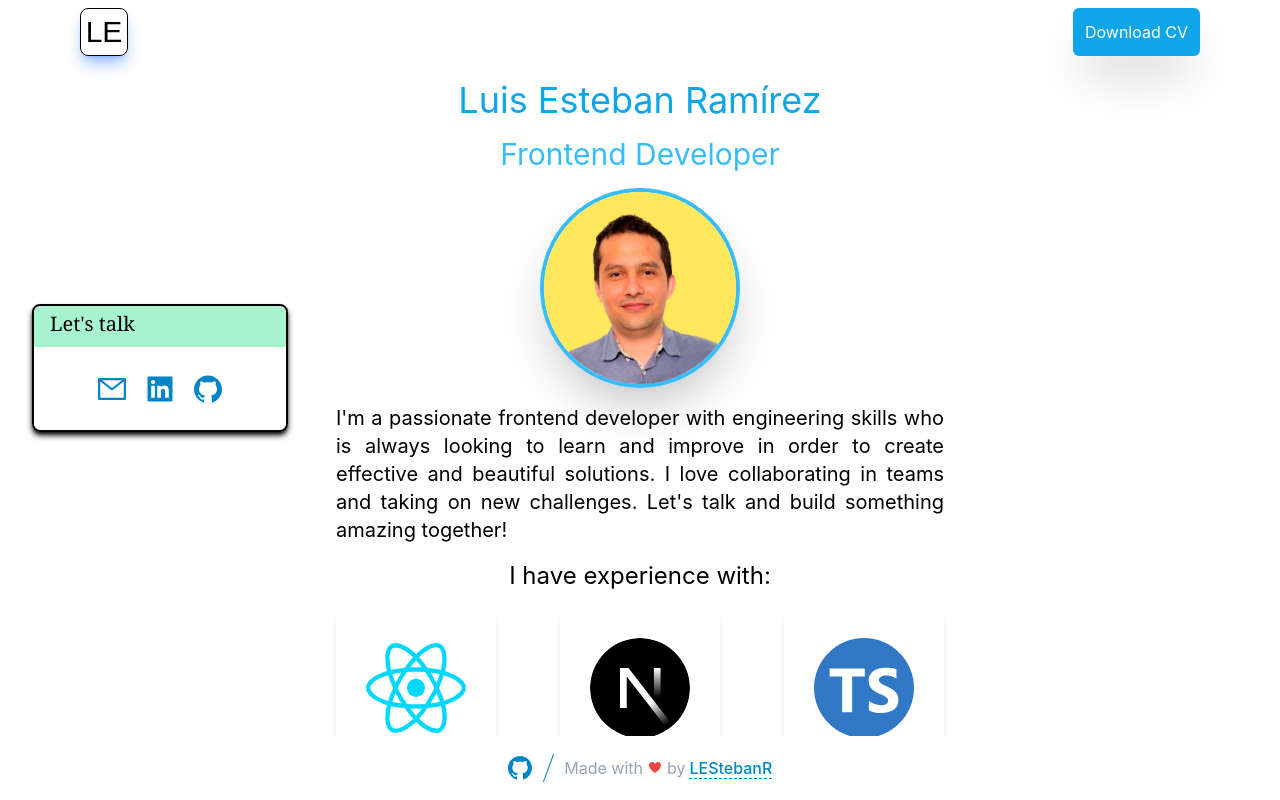
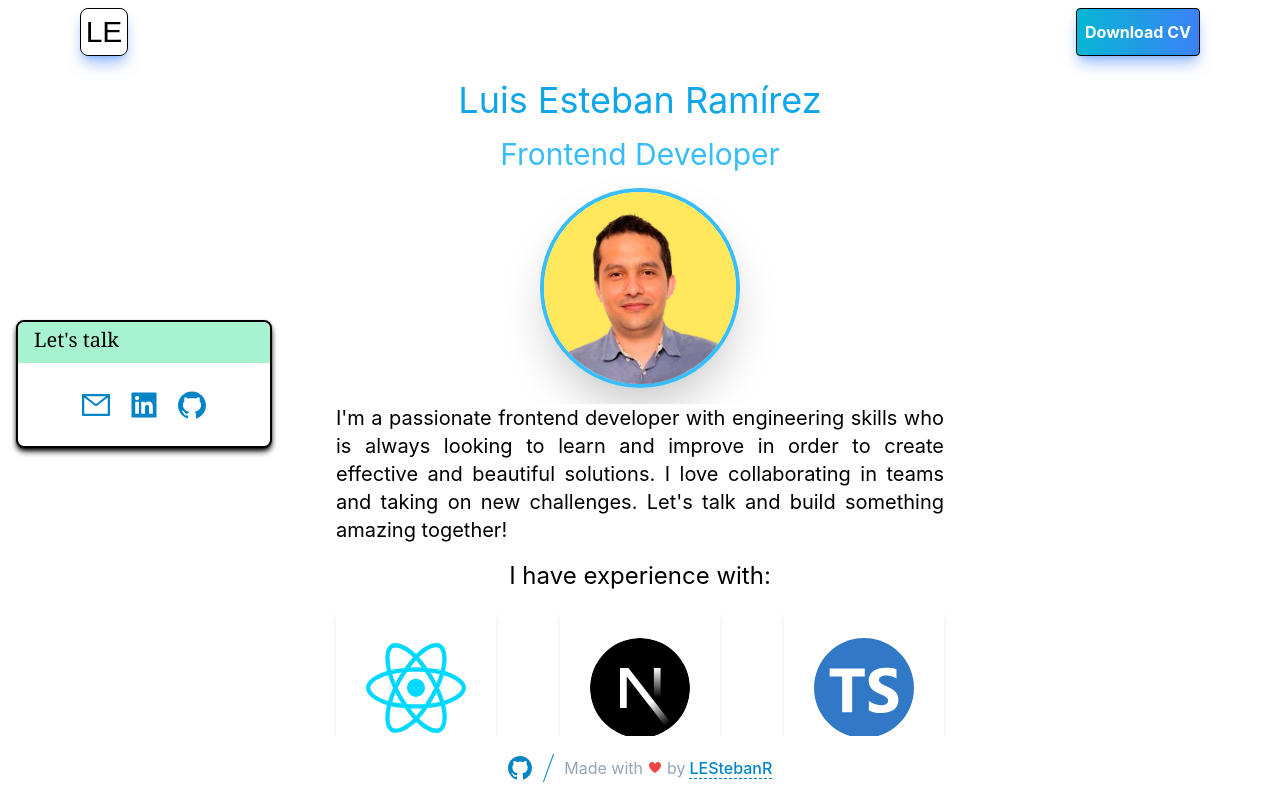
Before and after one commit to LEstebanR/lesteban, a Next.js app: page / in a window 1280 px wide. Shown: the top 800 px of the page. Built offline with nearby package versions, Linux system fonts and the light colour scheme; a web font is replaced by a local one.

Commit message:
fix button in header

```diff
--- a/src/components/About.tsx
+++ b/src/components/About.tsx
@@ -69,7 +69,7 @@ const About: FC = () => {
         alt="profile picture"
         className="rounded-full border-4 border-sky-400 shadow-2xl"
       />
-      <p className="text-justify text-xl">
+      <p className="text-justify text-xl bg-white">
         I&apos;m a passionate frontend developer with engineering skills who is
         always looking to learn and improve in order to create effective and
         beautiful solutions. I love collaborating in teams and taking on new
--- a/src/components/Contact.tsx
+++ b/src/components/Contact.tsx
@@ -30,7 +30,7 @@ const ContactMobile = () => {
 
 const ContactDesktop = () => {
   return (
-    <div className="md:block hidden border-2 border-black rounded-lg h-32 w-64 shadow-md shadow-black">
+    <div className="md:block hidden border-2 border-black rounded-lg h-32 w-64 shadow-md shadow-black bg-white">
       <div className="h-1/3 bg-secondary rounded-t-lg">
         <p className="p-1 px-4 font-serif text-bold">Let&apos;s talk</p>
       </div>
@@ -59,7 +59,7 @@ const ContactDesktop = () => {
 
 const Contact: FC = () => {
   return (
-    <div className="flex z-10 md:w-72 p-4 text-xl justify-center items-center bg-white">
+    <div className="flex z-10 md:w-72  text-xl w-screen">
       <ContactMobile />
       <ContactDesktop />
     </div>
--- a/src/components/Header/Header.tsx
+++ b/src/components/Header/Header.tsx
@@ -4,10 +4,11 @@ import DesktopMenu from './DesktopMenu'
 import Logo from '../Logo'
 import Link from 'next/link'
 import Button from '../UI/Button'
+import Contact from '../Contact'
 
 const Header: FC = () => {
   return (
-    <header className="w-full h-12 sticky top-0 z-50 flex justify-between items-center md:px-20 px-4 m-0">
+    <header className="w-full h-16 sticky top-0 z-50 flex justify-between items-center md:px-20 bg-white px-4 py-2">
       <div>
         <Logo />
       </div>
--- a/src/components/UI/Button.tsx
+++ b/src/components/UI/Button.tsx
@@ -6,7 +6,7 @@ interface props {
 
 const Button: React.FC<props> = ({ children }) => {
   return (
-    <button className="rounded-md bg-sky-500 p-3 text-white shadow-2xl">
+    <button className="bg-gradient-to-r from-cyan-500 to-blue-500 hover:bg-blue-700 text-white font-bold p-2 border border-black rounded shadow-lg shadow-blue-500/50 h-12">
       {children}
     </button>
   )
--- a/src/components/UI/Layout.tsx
+++ b/src/components/UI/Layout.tsx
@@ -9,15 +9,15 @@ interface LayoutProps {
 
 const Layout: React.FC<LayoutProps> = ({ children }) => {
   return (
-    <div className="flex flex-col">
-      <div className="h-16 flex items-center sticky top-0 z-50 bg-white">
+    <div className="flex flex-col ">
+      <div className="h-16 flex items-center sticky top-0 z-50 ">
         <Header />
       </div>
-      <div className="flex justify-center items-center md:items-start flex-col md:flex-row">
+      <div className="flex justify-center items-center md:items-start flex-col md:flex-row ">
         <div className="sticky top-16 md:h-96 flex flex items-end justify-center w-1/4">
           <Contact />
         </div>
-        <main className="md:w-2/4 flex justify-center items-center top-32 scroll-y-hidden">
+        <main className="md:w-2/4 flex justify-center items-center top-32 scroll-y-hidden ">
           {children}
         </main>
         <div className="w-1/4 bg-white"></div>
--- a/src/components/cards/ExperienceCard.tsx
+++ b/src/components/cards/ExperienceCard.tsx
@@ -22,7 +22,7 @@ const StackItem: FC<StackProps> = ({ tech }) => {
 
 const ExperienceCard: FC<props> = ({ job }) => {
   return (
-    <div className="rounded-lg overflow-hidden shadow-md flex p-2 gap-2">
+    <div className="rounded-lg overflow-hidden shadow-md flex p-2 gap-2 bg-white">
       <div className="w-1/3 flex flex-col gap-2">
         <p className="text-lg font-bold">{job.position}</p>
         <Link href={job.url} target="_blank">
--- a/src/components/cards/TechnologyLogo.tsx
+++ b/src/components/cards/TechnologyLogo.tsx
@@ -7,7 +7,7 @@ interface Props {
 
 const TechnologyLogo: FC<Props> = ({ tech }) => {
   return (
-    <div className="flex flex-col items-center w-40 h-50 rounded-lg shadow-md">
+    <div className="flex flex-col items-center w-40 h-50 rounded-lg shadow-md bg-white">
       <div className="w-full flex items-center justify-center h-40 p-2">
         <Image src={tech.logo} width={100} height={100} alt="logo" />
       </div>
```
